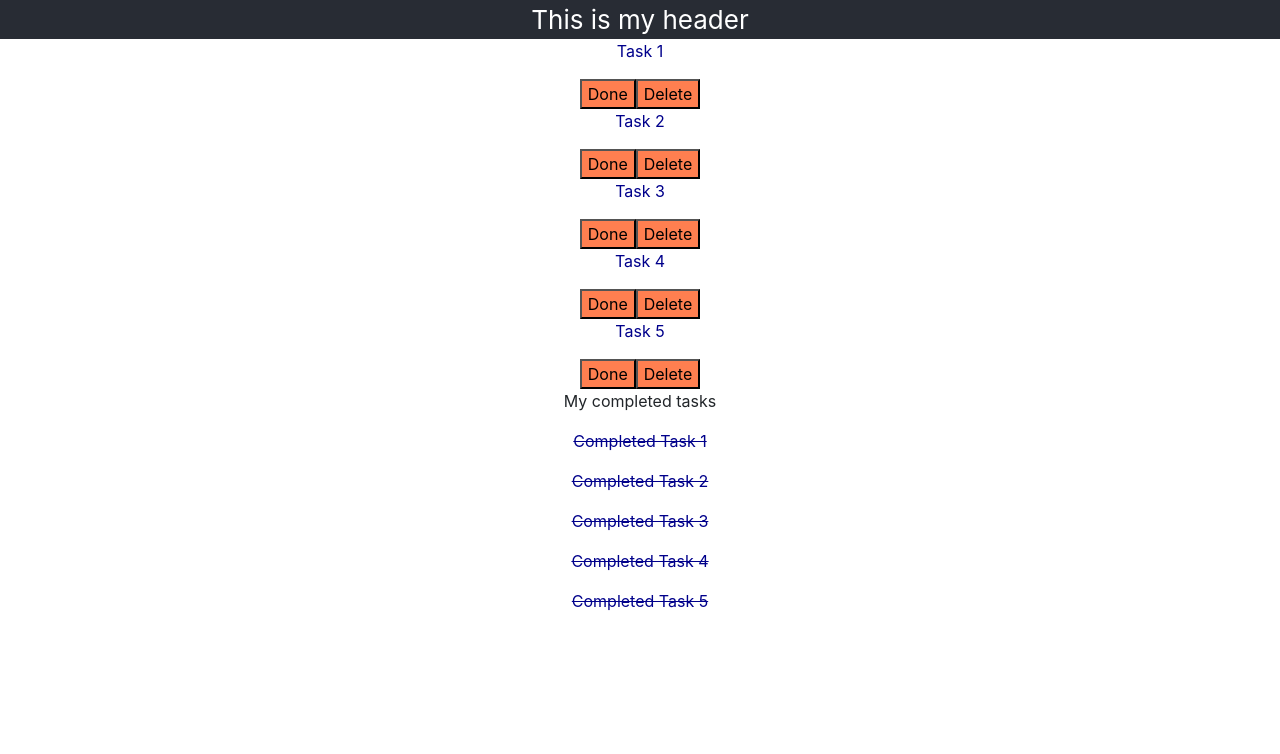
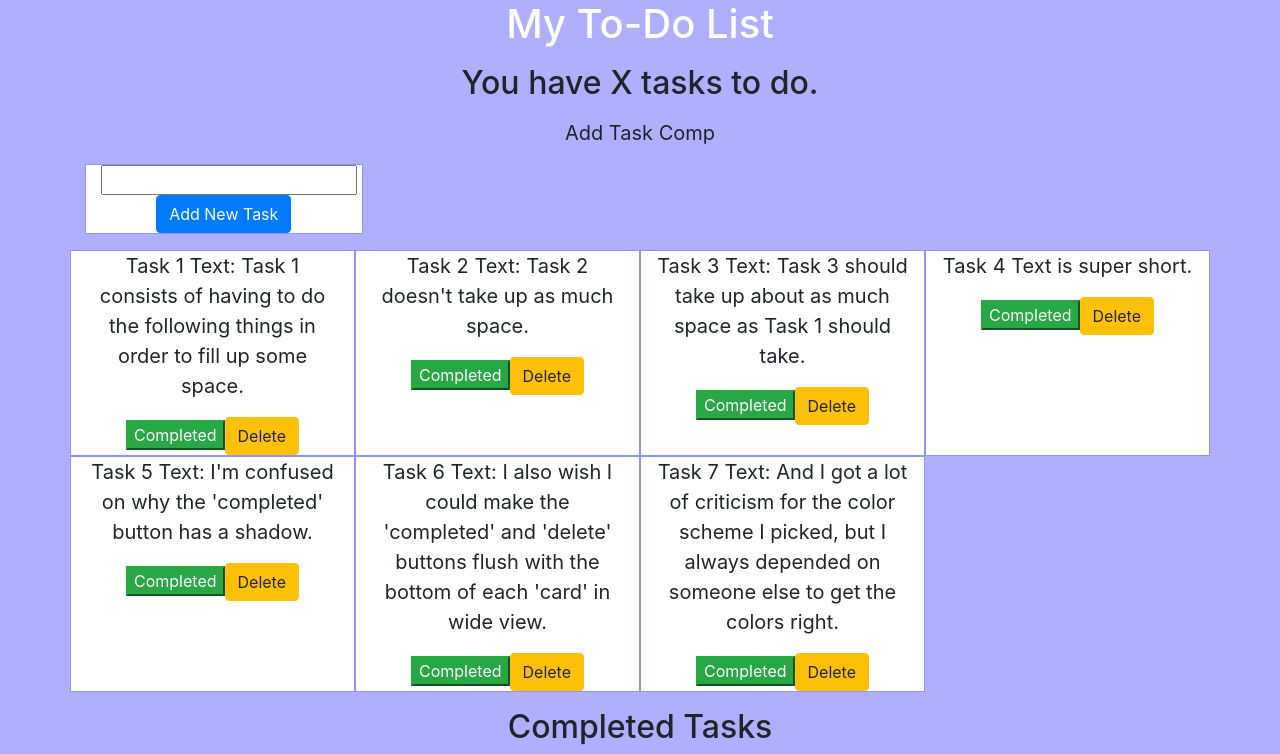
Before and after one commit to jennlyle/todo_react_application, a React (Create React App) app: page / in a window 1280 px wide. Shown: the top 754 px of the page. Built offline with nearby package versions, Linux system fonts and the light colour scheme.

Commit message:
Getting close, need to sort out Add New Task

```diff
--- a/public/index.html
+++ b/public/index.html
@@ -7,38 +7,18 @@
     <meta name="theme-color" content="#000000" />
     <meta
       name="description"
-      content="Web site created using create-react-app"
+      content="TechReturners To-Do App ported from HTML/CSS to React by Jennifer Calland"
     />
     <link rel="stylesheet" href="https://stackpath.bootstrapcdn.com/bootstrap/4.4.1/css/bootstrap.min.css" integrity="sha384-Vkoo8x4CGsO3+Hhxv8T/Q5PaXtkKtu6ug5TOeNV6gBiFeWPGFN9MuhOf23Q9Ifjh" crossorigin="anonymous">
     <link rel="apple-touch-icon" href="%PUBLIC_URL%/logo192.png" />
-    <!--
-      manifest.json provides metadata used when your web app is installed on a
-      user's mobile device or desktop. See https://developers.google.com/web/fundamentals/web-app-manifest/
-    -->
+
     <link rel="manifest" href="%PUBLIC_URL%/manifest.json" />
-    <!--
-      Notice the use of %PUBLIC_URL% in the tags above.
-      It will be replaced with the URL of the `public` folder during the build.
-      Only files inside the `public` folder can be referenced from the HTML.
 
-      Unlike "/favicon.ico" or "favicon.ico", "%PUBLIC_URL%/favicon.ico" will
-      work correctly both with client-side routing and a non-root public URL.
-      Learn how to configure a non-root public URL by running `npm run build`.
-    -->
-    <title>React App</title>
+    <title>Jennifer Calland's To-Do App ported to React</title>
   </head>
   <body>
     <noscript>You need to enable JavaScript to run this app.</noscript>
     <div id="root"></div>
-    <!--
-      This HTML file is a template.
-      If you open it directly in the browser, you will see an empty page.
 
-      You can add webfonts, meta tags, or analytics to this file.
-      The build step will place the bundled scripts into the <body> tag.
-
-      To begin the development, run `npm start` or `yarn start`.
-      To create a production bundle, use `npm run build` or `yarn build`.
-    -->
   </body>
 </html>
--- /dev/null
+++ b/src/AddTask/AddTask.js
@@ -0,0 +1,14 @@
+import React from 'react';
+import './AddTask.css';
+
+function AddTask() {
+  return (
+    <div className="col-sm-3">
+        <form name="" action="">
+            <input type="text" name="newTask"></input>
+            <button className="btn btn-primary">Add New Task</button>
+        </form>
+    </div>
+  );
+}
+export default AddTask;
--- a/src/App.css
+++ b/src/App.css
@@ -36,3 +36,50 @@
     transform: rotate(360deg);
   }
 }
+
+body {
+  background-color: #e2e4fe;
+}
+
+@media only screen and (min-width: 576px) {
+  body {
+      background-color: #d4d7fe;
+  }
+}
+
+@media only screen and (min-width: 768px) {
+  body {
+      background-color: #c6cafe;
+  }
+}
+
+@media only screen and (min-width: 992px) {
+  body {
+      background-color: #b8bdfe;
+  }
+}
+
+@media only screen and (min-width: 1200px) {
+  body {
+      background-color: #afaffd;
+  }
+}
+
+h1 {
+  color: white;
+  text-align: center;
+}
+
+p {
+  font-size: 20px;
+}
+
+.container-fluid{
+  text-align: center;
+}
+
+.col-sm-3 {
+  border: solid 1px;
+  border-color: #8d95fd;
+  background-color: #ffffff;
+}
--- a/src/App.js
+++ b/src/App.js
@@ -1,4 +1,5 @@
 import React from 'react';
+import AddTask from "./AddTask/AddTask"
 import TaskItem from "./TaskItem/TaskItem"
 import CompletedTask from "./CompletedTask/CompletedTask"
 import './App.css';
@@ -6,27 +7,123 @@ import './App.css';
 function App() {
   return (
     <div className="App">
-      <header className="App-header">
-        This is my header
+
+      { /* HEADER */ }
+      <header className="container">
+        <h1>My To-Do List</h1>
       </header>
 
-      <TaskItem text="Task 1" />
 
-      <TaskItem text="Task 2" />
 
-      <TaskItem text="Task 3" />
+      { /* NUMBER OF ACTIVE TASKS */ }
+      <p clear="all" />
+      <p>
+        <h2>You have X tasks to do.</h2>
+      </p>
 
-      <TaskItem text="Task 4" />
 
-      <TaskItem text="Task 5" />
 
-      <p>My completed tasks</p>
 
-      <CompletedTask text="Completed Task 1" />
-      <CompletedTask text="Completed Task 2" />
-      <CompletedTask text="Completed Task 3" />
-      <CompletedTask text="Completed Task 4" />
-      <CompletedTask text="Completed Task 5" />
+      { /* ADD TASK COMPONENT */ }
+      <p clear="all" />
+      <p>Add Task Comp</p>
+
+      <div className="container">
+        <div className="row">
+          <div className="container-fluid">
+            <AddTask>
+
+            </AddTask>
+          </div>
+        </div>
+      </div>
+
+
+
+
+
+
+
+      { /* LIST ACTIVE TASKS COMPONENT */ }
+      <p clear="all" />
+      <div className="container">
+          <div className="row">
+          { /* EACH ACTIVE LIST COMPONENT */ }
+            <TaskItem text="Task 1 Text: Task 1 consists of having to do the following things
+                      in order to fill up some space." />
+            <TaskItem text="Task 2 Text: Task 2 doesn't take up as much space." />
+            <TaskItem text="Task 3 Text: Task 3 should take up about as much space as Task 1
+                        should take." />
+            <TaskItem text="Task 4 Text is super short." />
+            <TaskItem text="Task 5 Text: I'm confused on why the 'completed' button has a shadow." />
+            <TaskItem text="Task 6 Text: I also wish I could make the 'completed' and 'delete'
+                    buttons flush with the bottom of each 'card' in wide view." />
+            <TaskItem text="Task 7 Text: And I got a lot of criticism for the color scheme I
+                    picked, but I always depended on someone else to get the colors right." />
+          </div>
+      </div>
+
+      { /* LIST COMPLETED TASKS COMPONENT */ }
+      <p clear="all" />
+      <div className="container">
+        <div className="row">
+          <div className="container-fluid">
+            <h2>
+              Completed Tasks
+            </h2>
+          </div>
+        </div>
+
+          <div className="row">
+          { /* EACH COMPLETED LIST COMPONENT */ }
+            <CompletedTask text="Completed Task 1: Look at this completed task.  Job
+            well done!" />
+            <CompletedTask text="Completed Task 2: let's have some text and some back
+            patting to show how cool this app can be." />
+            <CompletedTask text="Completed Task 3: I wonder if these would be time stamped
+            in the database, or if that is excess to requirements." />
+            <CompletedTask text="Completed Task 4: I think I might make the border card
+            colors a bit closer to the background." />
+            <CompletedTask text="Completed Task 5: fifth task to edge-test the bootstrap css" />
+          </div>
+      </div>
+
+      { /* FOOTER */ }
+      <p clear="all" />
+       <div className="row">
+          <div className="container-fluid">
+              <footer className="blockquote-footer">
+                  &copy;
+                      <cite title="Source Title">
+                          Jennifer Calland
+                      </cite>
+                      &nbsp; 2020
+              </footer>
+          </div>
+      </div>
+
+
+
+
+
+
+
+
+
+
+
+
+
+
+
+
+
+
+
+
+
+
+
 
 
     </div>
--- a/src/CompletedTask/CompletedTask.css
+++ b/src/CompletedTask/CompletedTask.css
@@ -1,7 +1,4 @@
-.task-item-completed {
-    color: darkblue;
-}
-
 .task-item-completed__text {
+    color: gray;
     text-decoration: line-through;
 }
--- a/src/CompletedTask/CompletedTask.js
+++ b/src/CompletedTask/CompletedTask.js
@@ -3,8 +3,8 @@ import './CompletedTask.css';
 
 function CompletedTask(props) {
   return (
-    <div className="task-item-completed">
-        <p className="task-item-completed__text">{ props.text }</p>
+    <div className="col-sm-3">
+      <p className="task-item-completed__text">{ props.text }</p>
     </div>
   );
 }
--- a/src/TaskItem/TaskItem.js
+++ b/src/TaskItem/TaskItem.js
@@ -3,12 +3,11 @@ import './TaskItem.css';
 
 function TaskItem(props) {
   return (
-    <div className="task-item">
-        <p className="task-item__text">{ props.text }</p>
-        <button className="task-item__done-button">Done</button>
-        <button className="task-item__delete-button">Delete</button>
+    <div className="col-sm-3">
+      <p>{ props.text }</p>
+      <button className="tasktn btn-success">Completed</button>
+        <button className="btn btn-warning">Delete</button>
     </div>
   );
 }
-
 export default TaskItem;
```
Also changed, not shown: src/AddTask/AddTask.css (added), 1 other file (tests, documents, lock files or other folders).
